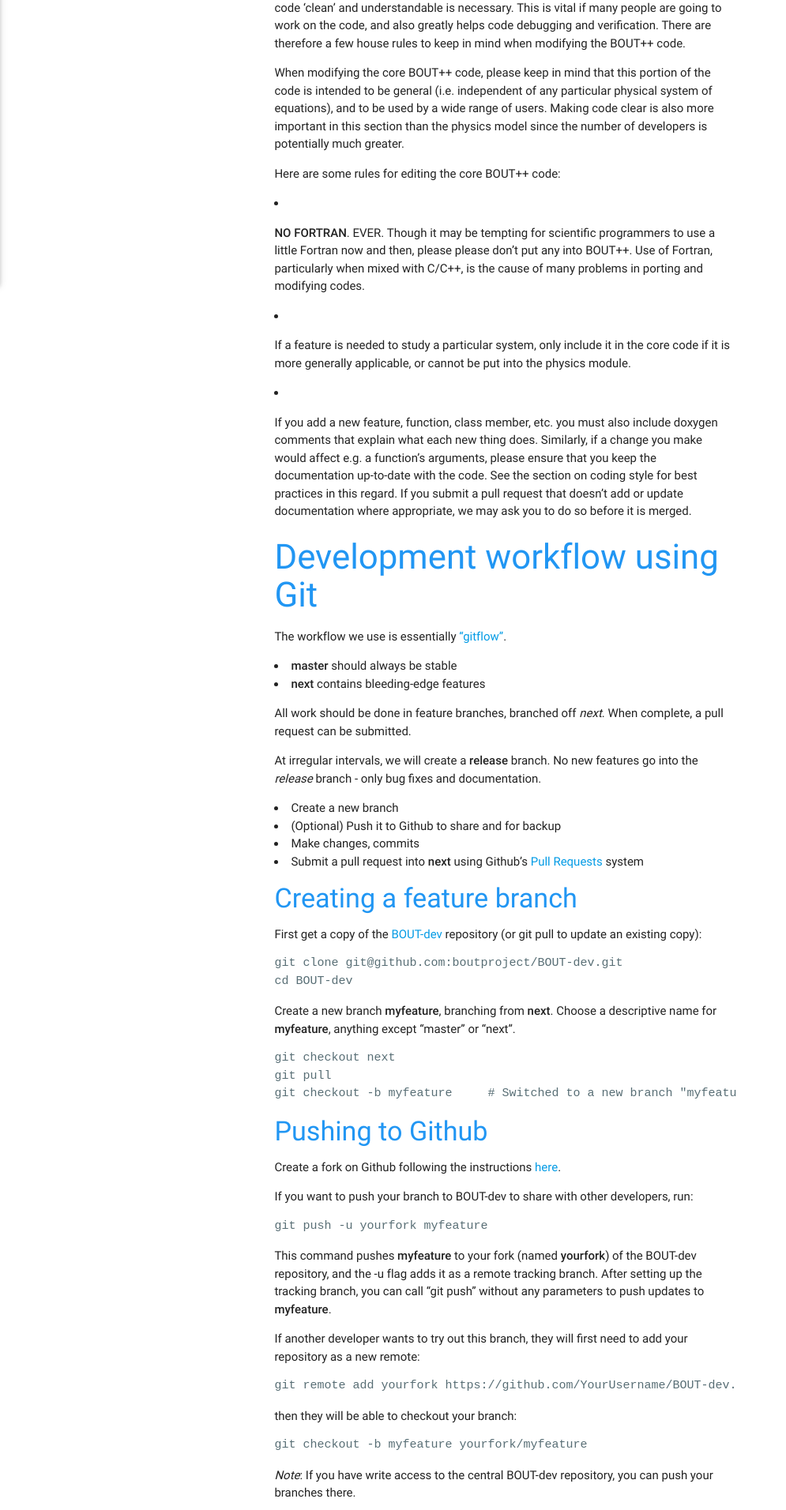
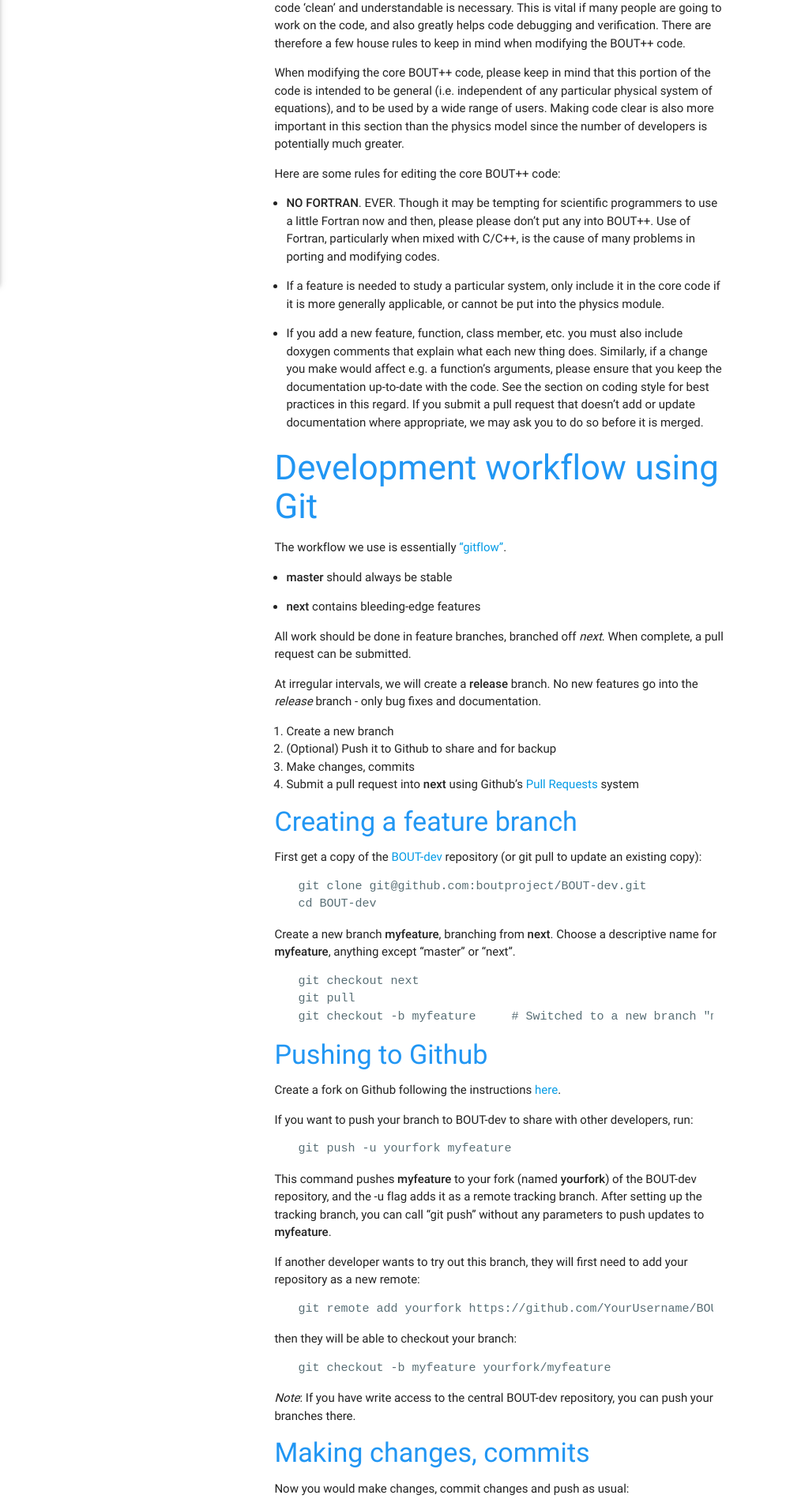
Before and after one commit to boutproject/boutproject.github.io, a Jekyll site: the page built from development/index.md, in a window 1280 px wide. Shown: the part 599-2511 px from the top of the page at 79% size, without its empty margins (0-995 px from the left). Built offline with Jekyll 4.4.1, drawn with Linux system fonts in a browser that asks for light colours.

Commit message:
Sort out bullet points and indenting, fixes #7

```diff
--- a/assets/css/styles.scss
+++ b/assets/css/styles.scss
@@ -63,8 +63,15 @@
         }
     }
 
+    ol li {
+        list-style-type: decimal;
+        margin-top: 0;
+        margin-bottom: 0;
+    }
+
     li {
-        list-style-position: inside;
+        margin: 1em;
+        list-style-position: outside;
         list-style-type: disc;
     }
 }
@@ -141,3 +148,7 @@
 .post-description {
     line-height: 1.25em;
 }
+
+.highlight {
+    margin: 1em;
+}
```
Also changed, not shown: development/index.md (+1 -7 lines), publications/index.md (line endings or trailing spaces).
